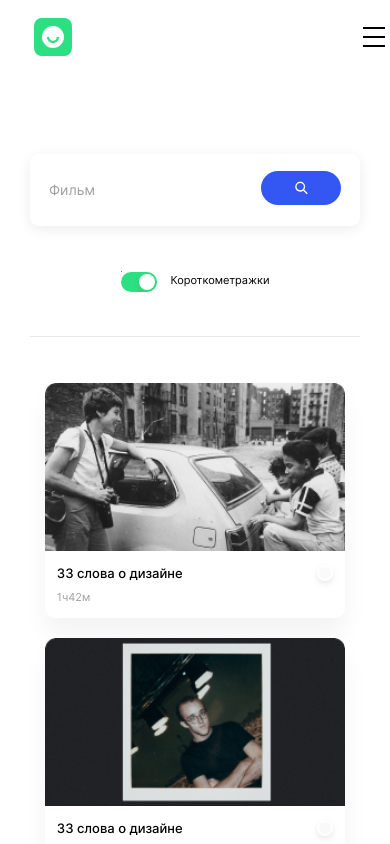
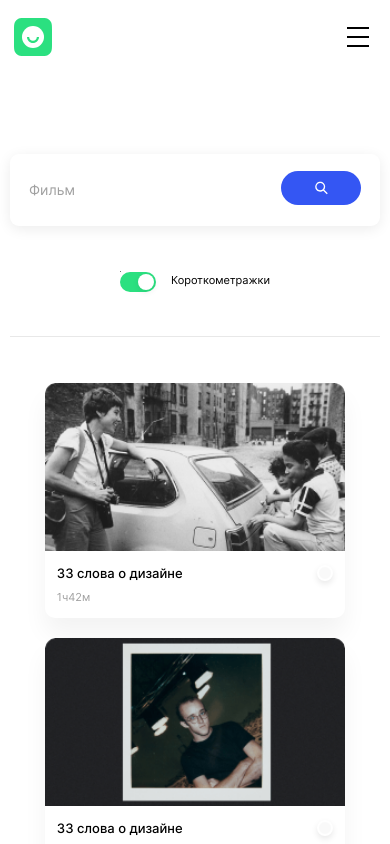
Before and after one commit to skalolaz2012/movies-explorer-frontend, a React (Create React App) app: page /movies in a window 390 px wide. Shown: the top 844 px of the page. Built offline with nearby package versions, Linux system fonts and the light colour scheme.

Commit message:
bugfix/ Все замечания ревьюера - done v2

```diff
--- a/src/components/AboutMe/AboutMe.css
+++ b/src/components/AboutMe/AboutMe.css
@@ -51,7 +51,7 @@
   border-radius: 10px;
 }
 
-@media (max-width: 840px) {
+@media (max-width: 1040px) {
   .about-me {
     margin-left: 20px;
     margin-right: 20px;
--- a/src/components/App/App.css
+++ b/src/components/App/App.css
@@ -20,7 +20,7 @@
   }
 }
 
-@media (max-width: 380px) {
+@media (max-width: 480px) {
   .App {
     box-sizing: border-box;
     padding-left: 10px;
--- a/src/components/App/App.js
+++ b/src/components/App/App.js
@@ -19,8 +19,8 @@ function App() {
     { value: 'Главная', href: '/' },
     { value: 'Фильмы', href: '/movies' },
     { value: 'Сохранённые фильмы', href: '/saved-movies' },
+    { value: 'Аккаунт', href: '/profile', icon: iconPath },
   ]
-  const lastItem = { value: 'Аккаунт', href: '/profile', icon: iconPath }
   useEffect(() => {
     if (menuActive) document.body.style.overflow = 'hidden'
     else document.body.style.overflow = 'visible'
@@ -98,7 +98,6 @@ function App() {
         active={menuActive}
         setActive={setMenuActive}
         items={items}
-        lastItem={lastItem}
       />
     </div>
   )
--- a/src/components/FilterCheckbox/FilterCheckbox.css
+++ b/src/components/FilterCheckbox/FilterCheckbox.css
@@ -58,7 +58,7 @@
 }
 
 @media (max-width: 968px) {
-  .filter-checkbox__checkbox-wrap {
+  .filter-checkbox {
     min-width: 207px;
     gap: 15px;
   }
--- a/src/components/Header/Header.css
+++ b/src/components/Header/Header.css
@@ -116,10 +116,15 @@
     background-color: #fff;
     position: fixed;
     top: 0;
-    width: 92vw;
+    width: calc(100% - 140px);
     z-index: 999;
     box-shadow: -50vw 0px 0px 0px #fff, 50vw 0px 0px 0px #fff;
+  }
+}
 
+@media (max-width: 840px) {
+  .header_type_logged-in {
+    width: calc(100% - 60px);
   }
 }
 
@@ -136,12 +141,16 @@
   }
   .header_type_logged-in {
     overflow: visible;
-    background-color: none;
+    background-color: transparent;
     position: relative;
+    width: 100%;
     z-index: 1;
   }
   .header__auth_type_marked {
     padding: 5px 12px;
+  }
+  .burger-container{
+    margin-right: 7px;
   }
   .burger-container__btn {
     width: 22px;
--- a/src/components/Navigation/Navigation.css
+++ b/src/components/Navigation/Navigation.css
@@ -46,29 +46,25 @@
   display: flex;
   flex-direction: column;
   align-items: center;
-  justify-content: space-between;
+  justify-content: flex-start;
   height: 100%;
   margin: 0;
   box-sizing: border-box;
-}
-.menu__list-wrap {
-  display: flex;
   gap: 28px;
-  flex-direction: column;
-  align-items: center;
 }
 .menu__item {
   font-weight: 500;
   font-size: 18px;
   line-height: 22px;
 }
-.menu__item_type_last {
+.menu__item:last-of-type {
   display: flex;
   align-items: center;
   gap: 15px;
   font-size: 14px;
   line-height: 16px;
   margin-bottom: 5vh;
+  margin-top: 58vh;
 }
 .menu__link {
   text-decoration: none;
@@ -97,8 +93,6 @@
   .menu__list {
     padding-top: 97px;
     padding-bottom: 55px;
-  }
-  .menu__list-wrap{
     gap: 24px;
   }
   .menu__link:hover {
@@ -109,4 +103,8 @@
     padding-bottom: 7px;
     margin-bottom: -9px;
   }
+  .menu__item:last-of-type {
+    margin-bottom: 0;
+    margin-top: 54vh;
+  }
 }
--- a/src/components/Navigation/Navigation.js
+++ b/src/components/Navigation/Navigation.js
@@ -1,7 +1,7 @@
 import { NavLink } from 'react-router-dom'
 import './Navigation.css'
 
-const Navigation = ({ items, lastItem, active, setActive }) => {
+const Navigation = ({ items, active, setActive }) => {
   return (
     <nav
       className={active ? 'menu menu__active' : 'menu'}
@@ -11,39 +11,26 @@ const Navigation = ({ items, lastItem, active, setActive }) => {
       <div className="menu__content" onClick={(e) => e.stopPropagation()}>
         <div className="menu__header" onClick={() => setActive(!active)} />
         <ul className="menu__list">
-          <div className="menu__list-wrap">
-            {items.map((item) => (
-              <li className="menu__item">
-                <NavLink
-                  className={({ isActive }) =>
-                    `menu__link ${isActive ? 'menu__link_active' : ''}`
-                  }
-                  to={item.href}
-                  onClick={() => setActive(!active)}
-                >
-                  {item.value}
-                </NavLink>
-              </li>
-            ))}
-          </div>
-          {
-            <li className="menu__item menu__item_type_last">
+          {items.map((item) => (
+            <li className="menu__item">
               <NavLink
                 className={({ isActive }) =>
                   `menu__link ${isActive ? 'menu__link_active' : ''}`
                 }
-                to={lastItem.href}
+                to={item.href}
                 onClick={() => setActive(!active)}
               >
-                {lastItem.value}
+                {item.value}
               </NavLink>
-              <img
-                className="menu__item-icon"
-                src={lastItem.icon}
-                alt="иконка профиля"
-              />
+              {item.icon && (
+                <img
+                  className="menu__item-icon"
+                  src={item.icon}
+                  alt="иконка профиля"
+                />
+              )}
             </li>
-          }
+          ))}
         </ul>
       </div>
     </nav>
--- a/src/components/Techs/Techs.css
+++ b/src/components/Techs/Techs.css
@@ -86,7 +86,7 @@
     margin-top: 24px;
   }
   .techs__list {
-    max-width: 200px;
+    max-width: 178px;
     justify-content: start;
     align-content: center;
     margin-top: 50px;
```
